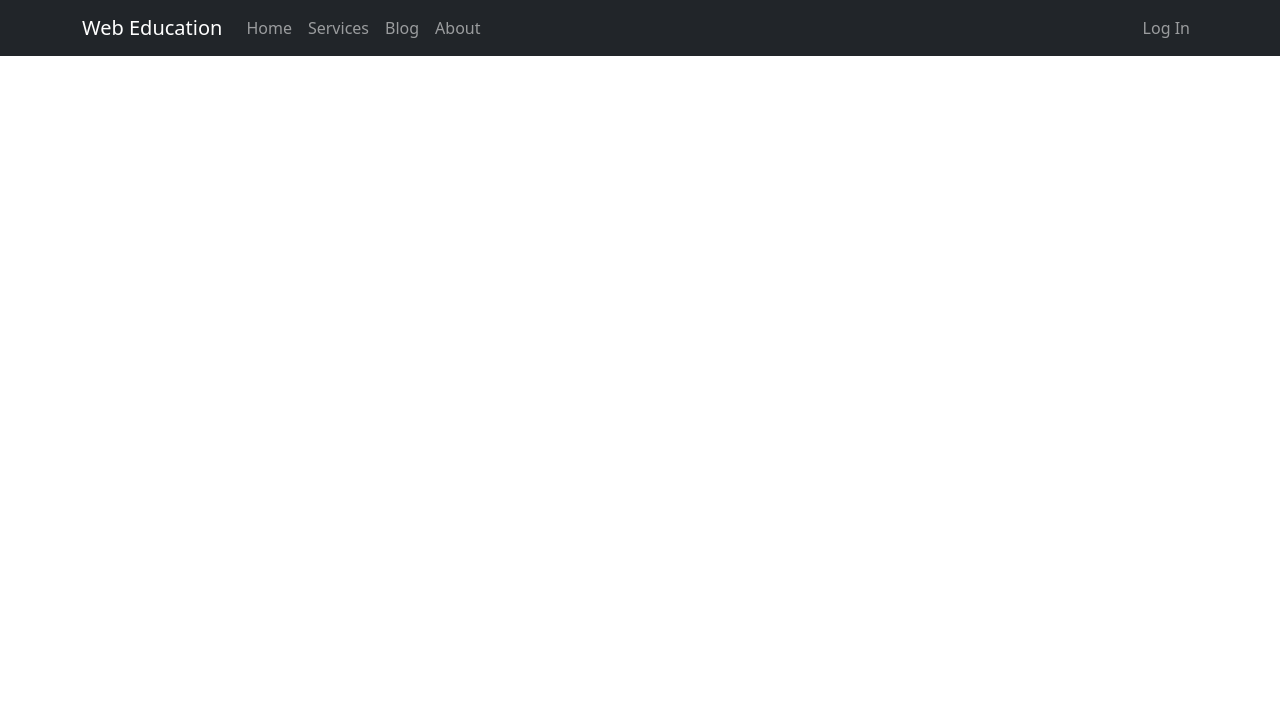
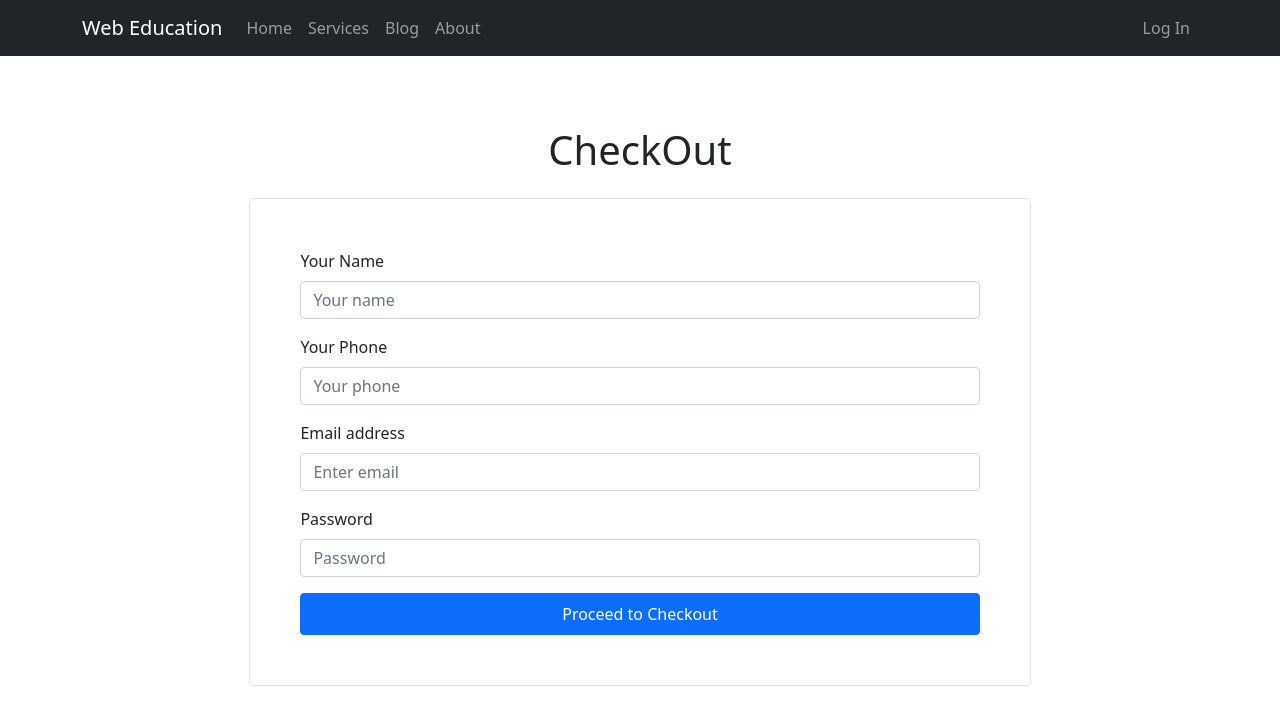
Before and after one commit to abubakarsiddique10/-independent-service-provider, a React (Create React App) app: page /checkout in a window 1280 px wide. Shown: the top 722 px of the page. Built offline with nearby package versions, Linux system fonts and the light colour scheme; no server answers; sample sign-in values are in the browser's storage.

Commit message:
fix reload redirect to login page

```diff
--- a/src/App.js
+++ b/src/App.js
@@ -2,10 +2,12 @@ import { Route, Routes } from 'react-router-dom';
 import './App.css';
 import About from './Pages/About/About';
 import Blogs from './Pages/Blogs/Blogs';
+import CheckOut from './Pages/Courses/CheckOut/CheckOut';
 import Courses from './Pages/Courses/Courses/Courses';
 import Home from './Pages/Home/Home/Home';
 import Login from './Pages/Login/Login';
 import Registration from './Pages/Registration/Registration';
+import RequiredAuth from './Pages/RequiredAuth/RequiredAuth';
 import Footer from './Pages/Shared/Footer/Footer';
 import Header from './Pages/Shared/Header/Header';
 function App() {
@@ -19,6 +21,11 @@ function App() {
         <Route path='/about' element={<About />} />
         <Route path='/login' element={<Login />} />
         <Route path='/registration' element={<Registration />} />
+        <Route path='/checkout' element={
+          <RequiredAuth>
+            <CheckOut />
+          </RequiredAuth>
+        } />
       </Routes>
       <Footer></Footer>
     </div>
--- /dev/null
+++ b/src/Pages/Courses/CheckOut/CheckOut.css
@@ -0,0 +1,14 @@
+.checkout-page {
+    height: calc(100vh - 100px);
+    display: flex;
+    align-items: center;
+    justify-content: center;
+}
+
+.checkout-form {
+    padding: 50px;
+    width: 70%;
+    border: 1px solid #2e2e2e24;
+    margin: 0 auto;
+    border-radius: 5px;
+}
--- /dev/null
+++ b/src/Pages/Courses/CheckOut/CheckOut.js
@@ -0,0 +1,39 @@
+import React from "react";
+import { Button, Container, Form } from "react-bootstrap";
+import './CheckOut.css';
+const CheckOut = () => {
+    return (
+        <section className="checkout-page">
+            <Container>
+                <h1 className="text-center mb-4">CheckOut</h1>
+                <div className="checkout-form">
+                    <Form>
+                        <Form.Group className="mb-3" controlId="formBasicEmail">
+                            <Form.Label>Your Name</Form.Label>
+                            <Form.Control type="text" placeholder="Your name" />
+                        </Form.Group>
+
+                        <Form.Group className="mb-3" controlId="formBasicEmail">
+                            <Form.Label>Your Phone</Form.Label>
+                            <Form.Control type="text" placeholder="Your phone" />
+                        </Form.Group>
+
+                        <Form.Group className="mb-3" controlId="formBasicEmail">
+                            <Form.Label>Email address</Form.Label>
+                            <Form.Control type="email" placeholder="Enter email" />
+                        </Form.Group>
+
+                        <Form.Group className="mb-3" controlId="formBasicPassword">
+                            <Form.Label>Password</Form.Label>
+                            <Form.Control type="password" placeholder="Password" />
+                        </Form.Group>
+                        <Button className="w-100 py-2" variant="primary" type="submit">
+                            Proceed to Checkout
+                        </Button>
+                    </Form>
+                </div>
+            </Container>
+        </section>
+    )
+}
+export default CheckOut;
--- a/src/Pages/Courses/Course/Course.js
+++ b/src/Pages/Courses/Course/Course.js
@@ -1,10 +1,18 @@
 import React from "react";
 import { Button, Card, Col, } from "react-bootstrap";
 import './Course.css';
-import { FontAwesomeIcon } from '@fortawesome/react-fontawesome'
-import { faBookOpenReader, faClock, faStar, faStarHalf, faStarHalfStroke } from '@fortawesome/free-solid-svg-icons'
+import { FontAwesomeIcon } from '@fortawesome/react-fontawesome';
+import { faBookOpenReader, faClock, faStar, faStarHalfStroke } from '@fortawesome/free-solid-svg-icons';
+import { useNavigate } from "react-router-dom";
 const Course = ({ course }) => {
     const { name, img, Price, description, courseName, lessons, hour, minute } = course;
+
+    // clickable button
+    const navigate = useNavigate();
+    const handleCheckOut = () => {
+        console.log('helo')
+        navigate('/checkout')
+    }
     return (
         <Col>
             <Card className="h-100 border-0">
@@ -31,7 +39,7 @@ const Course = ({ course }) => {
                     </div>
                 </Card.Body>
                 <Card.Footer>
-                    <Button>Apply now</Button>
+                    <Button onClick={handleCheckOut}>Apply now</Button>
                     <h5>{Price}</h5>
                 </Card.Footer>
             </Card>
--- a/src/Pages/Courses/Courses/Courses.js
+++ b/src/Pages/Courses/Courses/Courses.js
@@ -5,7 +5,6 @@ import Course from "../Course/Course";
 import './Courses.css';
 const Courses = () => {
     const { courses } = useCourses();
-    console.log(courses)
     return (
         <section style={{ background: "#F4F6F9", Zindex: '0' }}>
             <Container>
--- a/src/Pages/Login/Login.js
+++ b/src/Pages/Login/Login.js
@@ -1,13 +1,19 @@
 import React, { useRef } from "react";
 import { Button, Container, Form } from "react-bootstrap";
 import './Login.css';
-import { Link } from "react-router-dom";
+import { Link, useLocation, useNavigate } from "react-router-dom";
 import { useSignInWithEmailAndPassword, useSignInWithGithub, useSignInWithGoogle } from 'react-firebase-hooks/auth';
 import auth from "../../firebase.init";
 const Login = () => {
     // login with google and github
     const [signInWithGoogle, googleUser, googlLoading, googleError] = useSignInWithGoogle(auth);
     const [signInWithGithub, githubUser, githubLoading, githubError] = useSignInWithGithub(auth);
+
+    // The page that users are trying to visit has been redirected
+    let navigate = useNavigate();
+    let location = useLocation();
+    let from = location.state?.from?.pathname || "/";
+    navigate(from, { replace: true });
 
     // login with email and password
     const [signInWithEmailAndPassword, user, loading, error,] = useSignInWithEmailAndPassword(auth);
@@ -19,6 +25,7 @@ const Login = () => {
         const password = passwordRef.current.value;
         signInWithEmailAndPassword(email, password);
     }
+
 
     return (
         <section className="login-form">
--- a/src/Pages/Registration/Registration.js
+++ b/src/Pages/Registration/Registration.js
@@ -1,7 +1,7 @@
 import React from "react";
 import { Container, Form, Button } from "react-bootstrap";
 import { useCreateUserWithEmailAndPassword, useSignInWithGithub, useSignInWithGoogle } from "react-firebase-hooks/auth";
-import { Link } from "react-router-dom";
+import { Link, useLocation, useNavigate } from "react-router-dom";
 import auth from "../../firebase.init";
 const Registration = () => {
     const [signInWithGoogle, googleUser, googleLoading, googleError] = useSignInWithGoogle(auth);
@@ -18,6 +18,10 @@ const Registration = () => {
         const password = event.target.password.value;
         createUserWithEmailAndPassword(email, password);
     }
+    let navigate = useNavigate();
+    let location = useLocation();
+    let from = location.state?.from?.pathname || '/';
+    navigate(from, { replace: true })
     return (
         <section className="login-form">
             <Container>
--- /dev/null
+++ b/src/Pages/RequiredAuth/RequiredAuth.js
@@ -0,0 +1,21 @@
+import React from "react";
+import { useAuthState } from "react-firebase-hooks/auth";
+import { Navigate, useLocation } from "react-router-dom";
+import auth from "../../firebase.init";
+import Loading from "../Shared/Loading/Loading";
+const RequiredAuth = ({ children }) => {
+    const [user, loading, error] = useAuthState(auth);
+    let location = useLocation();
+    if (loading) {
+        return (
+            <div>
+                <Loading></Loading>
+            </div>
+        )
+    }
+    if (!user) {
+        return <Navigate to="/login" state={{ from: location }} replace />
+    }
+    return children;
+}
+export default RequiredAuth;
--- /dev/null
+++ b/src/Pages/Shared/Loading/Loading.css
@@ -0,0 +1,6 @@
+.loading {
+    height: calc(100vh - 100px);
+    display: flex;
+    align-items: center;
+    justify-content: center;
+}
--- /dev/null
+++ b/src/Pages/Shared/Loading/Loading.js
@@ -0,0 +1,11 @@
+import React from "react";
+import './Loading.css';
+import { Spinner } from "react-bootstrap";
+const Loading = () => {
+    return (
+        <div className="loading">
+            <Spinner animation="border" variant="primary" />
+        </div>
+    )
+}
+export default Loading;
```
